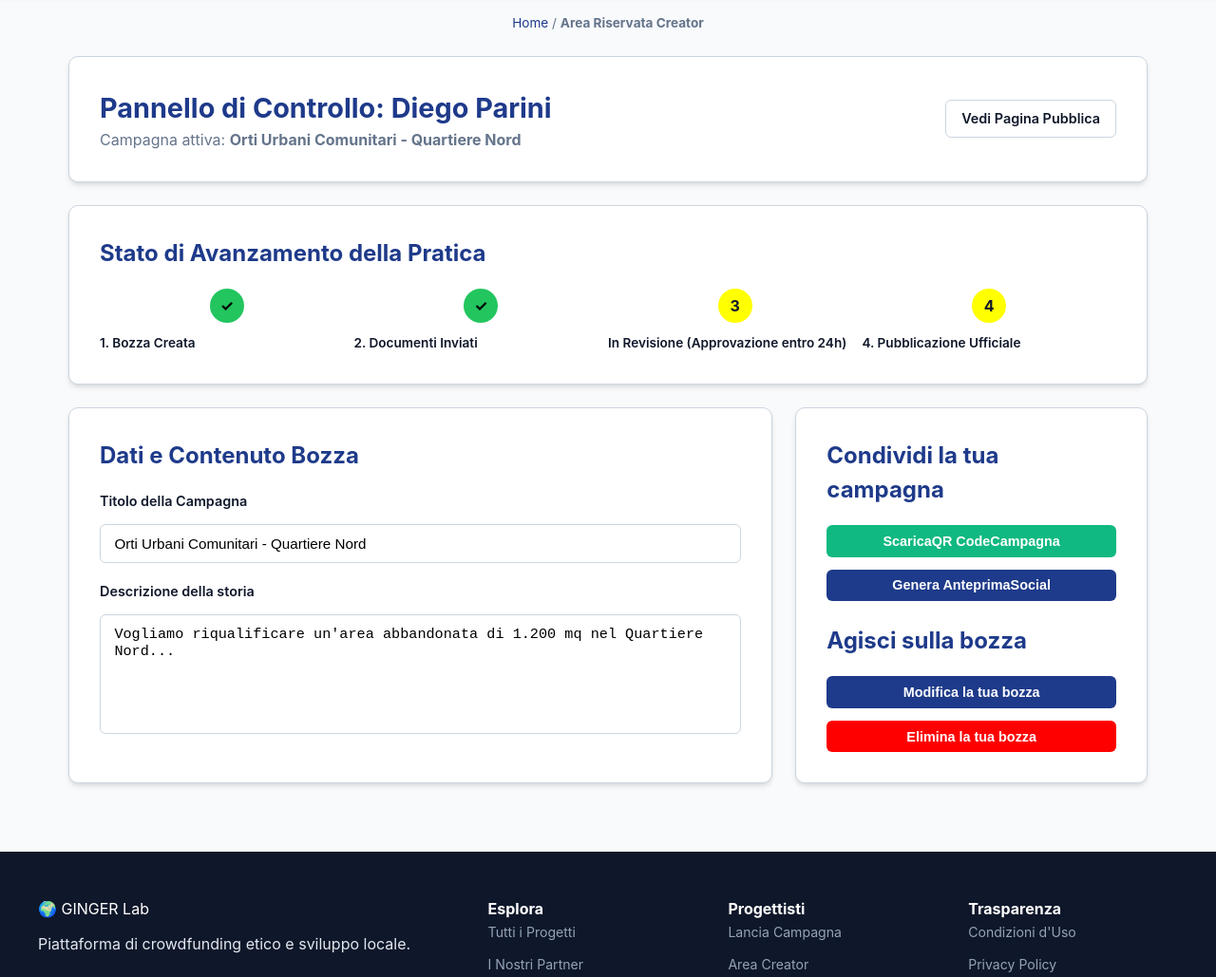
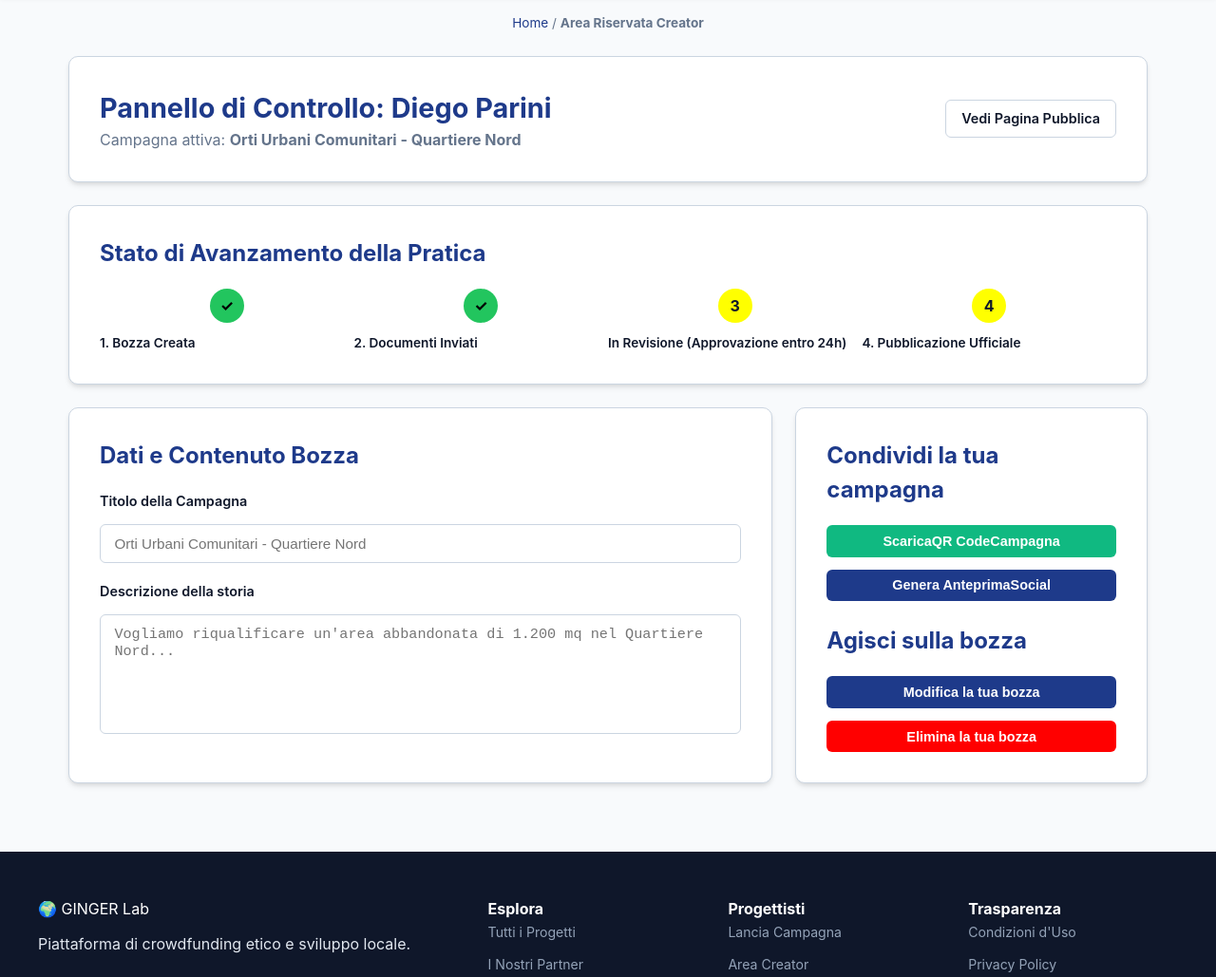
Before and after one commit to Mattiarey/HCI2026, a plain HTML site: page ASSIGNMENT_3/sito/src/dashboard.html in a window 1280 px wide. Shown: the part 68-1097 px from the top of the page at 95% size. Drawn offline with Linux system fonts and the light colour scheme.

Commit message:
placeholder

```diff
--- a/ASSIGNMENT_3/sito/src/dashboard.html
+++ b/ASSIGNMENT_3/sito/src/dashboard.html
@@ -77,11 +77,11 @@
             <h2 style="color:var(--dark-blue); margin-top:0; margin-bottom:1.2rem;">Dati e Contenuto Bozza</h2>
             <div class="form-group" style="display:flex; flex-direction:column; gap:0.4rem; margin-bottom:1.2rem;">
                 <label for="campaign-title" style="font-weight:600;">Titolo della Campagna</label>
-                <input autocomplete="off" type="text" id="campaign-title" class="form-control" style="width:100%; box-sizing:border-box;" value="Orti Urbani Comunitari - Quartiere Nord">
+                <input autocomplete="off" type="text" id="campaign-title" class="form-control" style="width:100%; box-sizing:border-box" value="" placeholder="Orti Urbani Comunitari - Quartiere Nord">
             </div>
             <div class="form-group" style="display:flex; flex-direction:column; gap:0.4rem; flex:1;">
                 <label for="campaign-desc" style="font-weight:600;">Descrizione della storia</label>
-                <textarea autocomplete="off" id="campaign-desc" class="form-control" rows="3" style="width:100%; box-sizing:border-box; flex:1; resize:none;">Vogliamo riqualificare un'area abbandonata di 1.200 mq nel Quartiere Nord...</textarea>
+                <textarea autocomplete="off" id="campaign-desc" class="form-control" rows="3" style="width:100%; box-sizing:border-box; flex:1; resize:none;" placeholder="Vogliamo riqualificare un'area abbandonata di 1.200 mq nel Quartiere Nord..."></textarea>
             </div>
         </div>
         <div class="card-box" style="display:flex; flex-direction:column; justify-content:space-between; gap:1.5rem;">
```
